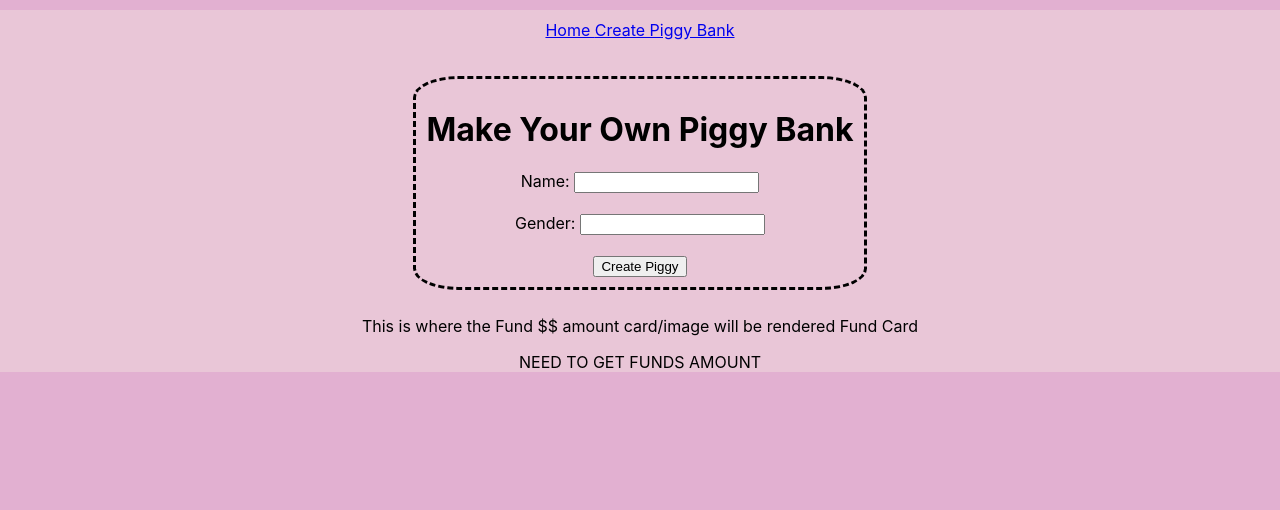
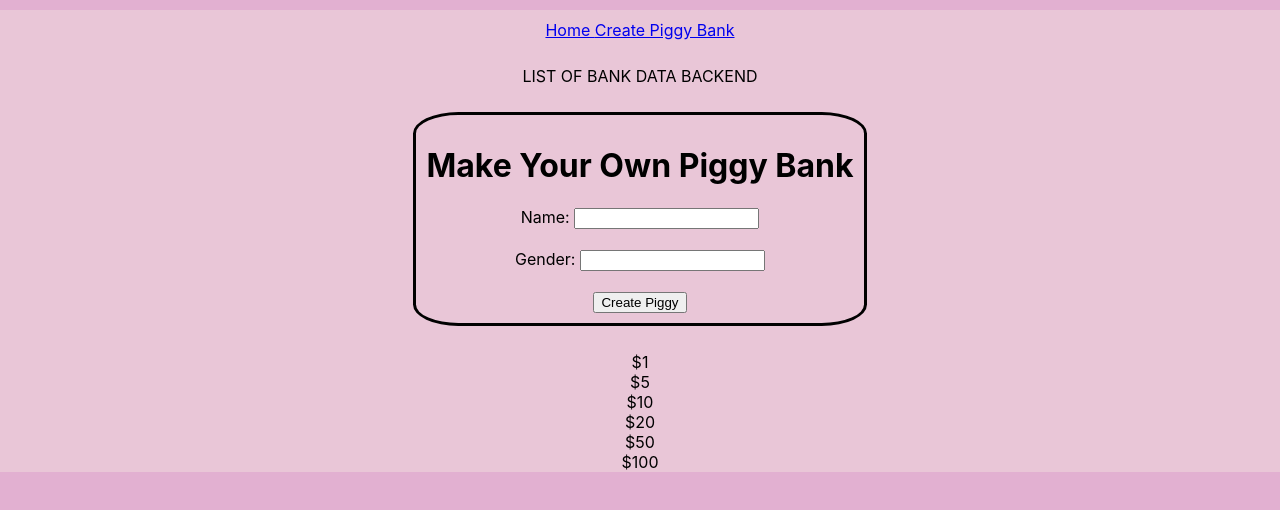
Before and after one commit to daliayan/My_Piggy_Bank, a React (Create React App) app in the folder frontend/: page / in a window 1280 px wide. Shown: the top 510 px of the page. Built offline with nearby package versions, Linux system fonts and the light colour scheme.

Commit message:
Building out funds container - card

```diff
--- a/frontend/src/App.css
+++ b/frontend/src/App.css
@@ -27,7 +27,7 @@
   /* align-self: center; */
   display: inline-block;
   border-radius: 10%;
-  border-style: dashed;
+  border-style: solid;
   margin: 10px;
   padding: 10px;
   /* background-image: url('/images/piggy') */
--- a/frontend/src/App.js
+++ b/frontend/src/App.js
@@ -2,46 +2,56 @@ import {Component} from 'react';
 import './App.css';
 import { BrowserRouter as Router } from "react-router-dom";
 import  NavBar from './components/NavBar';
-// import {fetchBanks} from '../actions/fetchBanks';
-// import BankList from '../components/BankList';
+// import {fetchBanks} from './actions/fetchBanks';
+import {connect} from "react-redux";
 import BankContainer from './containers/BankContainer';
 import FundContainter from './containers/FundContainer';
 
+class App extends Component {
+
+  state = {
+    banks: [],
+  }
+
+  componentDidMount(){
+    this.props.fetchBanks();
+  }
 
 
-class App extends Component {
-
-
-  // componentDidMount(){
-  //   fetch('http://localhost:3000/banks')
-  //   .then(resp => resp.json())
-  //   .then((bankData) => {this.setState({ banks: bankData.banks
-  //       })
-  //   })
+  // onClick = () => {
+  //   this.props.fetchBanks(this.state.query)
   // }
-
-renderBanks = () => {
-    return this.state.banks.map((bank) => {
-        return (
-            <div className="bank-data">
-                <h3>{bank.name}</h3>
-            </div>
-        )
-    })
-}
 
   render(){
     return (
       <div className="App">
         <Router>
-          <NavBar />
-          <BankContainer />
-          <FundContainter />
-          {/* <BankList /> */}
+          <div>
+            <NavBar />
+          </div>
+          <div>
+            <BankContainer />
+          </div>
+          <div>
+            <FundContainter />
+          </div>
         </Router>
       </div>
     );
   }
 }
 
-export default App;
+const mapStateToProps = (state) => {
+  return {
+    banks: state.banks,
+    loading: state.loading
+  }
+}
+
+const mapDispatchToProps = (dispatch) => {
+  return {
+    fetchBanks: () => dispatch({type: 'ADD_BANKS'})
+  }
+}
+
+export default (connect(mapStateToProps, mapDispatchToProps)(App));
--- a/frontend/src/actions/fetchBanks.js
+++ b/frontend/src/actions/fetchBanks.js
@@ -3,6 +3,6 @@ export function fetchBanks(){
         dispatch({ type: 'ADD_BANKS' });
         fetch('http://localhost:3000/banks')
         .then(resp => resp.json())
-        .then(banks => dispatch({type: 'ADD_BANKS', banks}))
+        .then(banks => dispatch({type: 'ADD_BANKS', banks: banks}))
     };
 }
--- a/frontend/src/components/BankList.js
+++ b/frontend/src/components/BankList.js
@@ -1,17 +1,19 @@
 import React, { Component } from 'react';
-
 //fetching banks from backend
 
 class BankList extends Component {
 
-    listBanks = () => {
-        return this.props.banks.map(bank => <div> {bank.name}</div>)
-    }
+    // listBanks = () => {
+    //     return this.props.banks.map((bank) => <div> {bank.name}</div>)
+    // }
 
     render(){
         return (
             <div className='bank-list'>
-                    {this.listBanks()}
+                <p>
+                    {/* {this.listBanks()} */}
+                    LIST OF BANK DATA BACKEND
+                </p>
             </div>
         )
     }
--- a/frontend/src/components/FundCard.js
+++ b/frontend/src/components/FundCard.js
@@ -1,17 +1,24 @@
-import React, { Component } from 'react';
+import React from 'react';
 // assiging the $$ their values
 
-class FundCard extends Component {
+export default function FundCard(props) {
 
-    render(){
         return (
-        <div>
+        <div id="dollar-bills">
             <p>
-                NEED TO GET FUNDS AMOUNT
+                <div id="one-bill"> $1
+                    </div>
+                    <div id="five-bill"> $5
+                    </div>
+                    <div id="ten-bill"> $10
+                    </div>
+                    <div id="twentry-bill"> $20
+                    </div>
+                    <div> $50
+                    </div>
+                    <div> $100 {props.value}
+                    </div>
             </p>
         </div>
-        )
-    }
+    )
 }
-
-export default FundCard;
--- a/frontend/src/containers/BankContainer.js
+++ b/frontend/src/containers/BankContainer.js
@@ -1,8 +1,6 @@
-// This is where the piggy bank card will be displayed
-
 import React, { Component } from 'react';
 import BankForm from '../components/BankForm';
-// import BankList from '../components/BankList';
+import BankList from '../components/BankList';
 
 
 class BankContainer extends Component {
@@ -11,17 +9,11 @@ class BankContainer extends Component {
     // }
 
     render(){
-        // const banks = this.props.banks.map(bank => (
-        //     <BankCard
-        //     name={bank.name}
-        //     gender={bank.gender}
-        //     />
-        // ))
         return (
         <div id="bank-container">
             <p>
+              <BankList />
               <BankForm />
-              {/* <BankList /> */}
             </p>
         </div>
         )
--- a/frontend/src/containers/FundContainer.js
+++ b/frontend/src/containers/FundContainer.js
@@ -1,21 +1,17 @@
 // creating the CARD to hold the fund
+import React from 'react';
+import FundCard from '../components/FundCard';
+import {connect} from "react-redux";
 
-import React, { Component } from 'react';
-import FundCard from '../components/FundCard';
-
-class FundContainter extends Component {
-
-    render(){
+const FundContainter = (props) => {
         return (
             <div>
                 <p>
-                    This is where the Fund $$ amount card/image will be rendered
-                    Fund Card
                     <FundCard />
+
                 </p>
             </div>
         )
-    }
 }
 
 export default FundContainter;
--- a/frontend/src/index.js
+++ b/frontend/src/index.js
@@ -1,18 +1,21 @@
 import React from 'react';
 import ReactDOM from 'react-dom';
+import {createStore, applyMiddleware} from "redux";
+import {Provider} from 'react-redux';
 import './index.css';
 import App from './App';
 import reportWebVitals from './reportWebVitals';
-// import background from "./images/pink.jpg";
-// import thunk from 'redux-thunk';
-// import banksReducer from './reducers/banksReducer.js';
+import banksReducer from './reducer/banksReducer.js';
+import thunk from 'redux-thunk';
 
+const makeBankFunction = createStore(banksReducer, applyMiddleware(thunk));
 
 ReactDOM.render(
-  <React.StrictMode>
-    <App />
-    {/* style={{ backgroundImage: `url(${background}` }} */}
-  </React.StrictMode>,
+  // <React.StrictMode>
+    <Provider store={makeBankFunction}>
+      <App />
+    </Provider>,
+  // </React.StrictMode>,
   document.getElementById('root')
 );
 
--- a/frontend/src/reducer/banksReducer.js
+++ b/frontend/src/reducer/banksReducer.js
@@ -6,7 +6,7 @@ const banksReducer = (state = {banks: [], loading: false}, action) => {
                 banks: [...state.banks],
                 loading: true
             }
-        case 'ADD_CATS':
+        case 'ADD_BANKS':
         return {
             ...state,
             banks: action.banks,
```
Also changed, not shown: frontend/src/reducer/fundReducer.js (+11 -0 lines), frontend/src/actions/fetchFunds.js (added).
